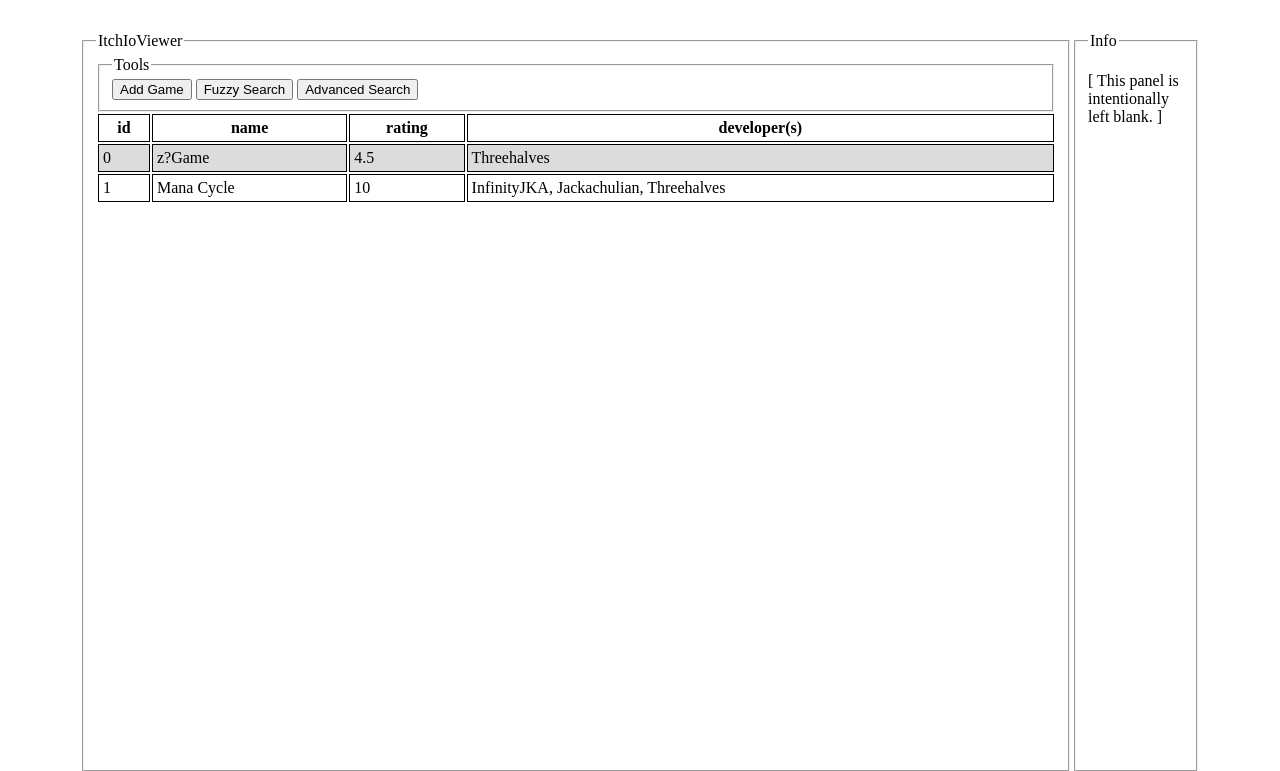
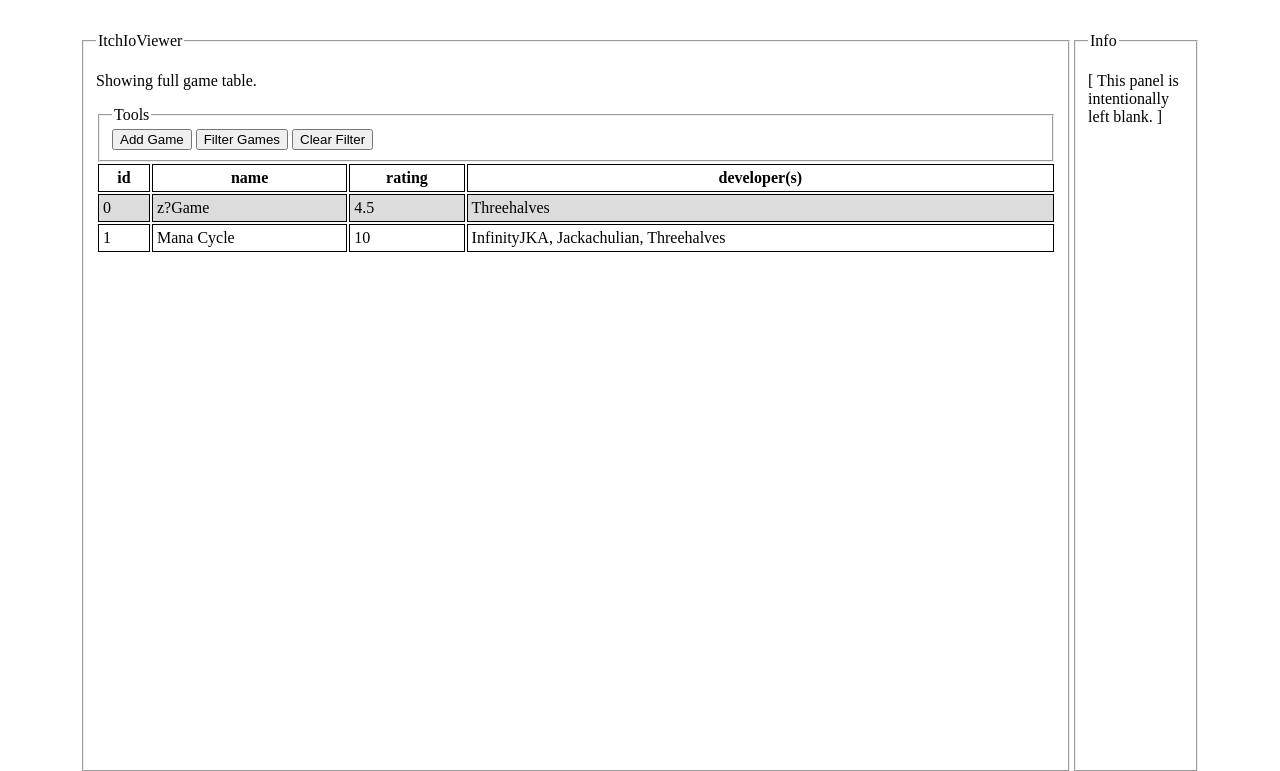
Before and after one commit to three-halves/ItchIoViewer, a Flask app: page / in a window 1280 px wide. Shown: the top 771 px of the page. Run offline with Flask 3, Linux system fonts and the light colour scheme; data comes from the database, SQL or seed files in the repository.

Commit message:
Rename Advanced Search to Filter

```diff
--- a/app.py
+++ b/app.py
@@ -3,7 +3,6 @@ import os
 import json
 from flask import (
     Flask,
-    jsonify,
     render_template,
     request,
     redirect,
--- a/db.py
+++ b/db.py
@@ -80,9 +80,9 @@ def get_filtered_games(form: dict):
         """
         SELECT DISTINCT game.id, game.name, rating, genre, store_links
         FROM game
-        JOIN developed_game
+        LEFT JOIN developed_game
         ON game.id == developed_game.gid
-        JOIN developer
+        LEFT JOIN developer
         ON developed_game.did = developer.id
         LEFT JOIN published_game
         ON game.id == published_game.gid
--- a/static/app.js
+++ b/static/app.js
@@ -19,6 +19,7 @@ const infoPlaceholder = document.getElementById("info-placeholder");
 let sidebarRef = document.getElementById("game-info");
 let sidebarUI = new UI(document.getElementById("game-info").innerHTML);
 let mainRef = document.getElementById("main");
+let statusRef = document.getElementById("status");
 
 let selectedRow = null;
 let selectedRowData = null
@@ -29,7 +30,7 @@ let selectedRowID = null;
 // welcomePopup.open();
 
 // initial render
-render_full();
+renderFull();
 
 // catch form submits and make appropriate fetch call
 function handleSubmit(event) {
@@ -55,7 +56,9 @@ function handleSubmit(event) {
         })
         .then(response => response.json())
         .then(data => {
-            render(data)});
+            render(data)
+            statusRef.innerHTML = "Showing filtered game table."
+        });
     }
     // otherwise, render all games
     else {
@@ -63,7 +66,7 @@ function handleSubmit(event) {
             "method": "POST",
             "body": data,
         })
-        .then(render_full);
+        .then(renderFull);
     }
 
     event.preventDefault();
@@ -149,11 +152,12 @@ async function getAssociatedDataFromTable(table, gid) {
     return dataArr;
 };
 
-function render_full() {
+function renderFull() {
     fetch(ROOT_URL + "api/games")
     .then(response => response.json())
     .then(async (data) => {
-        render(data)
+        await render(data);
+        statusRef.innerHTML = "Showing full game table."
     });
 }
 
@@ -247,8 +251,8 @@ function editGamePopup() {
     refreshFormListeners();
 }
 
-function advancedSearchPopup() {
-    let popup = new Popup("Advanced Search",
+function filterPopup() {
+    let popup = new Popup("Filter Games",
         `<p>Search queries will be matched exactly. Queries left blank will not apply.</p>
         <form class="form" method="get" action="/api/games" data-render>
             <div class="two-column">
@@ -279,10 +283,11 @@ function deleteGame(e) {
     fetch(ROOT_URL + `api/game/delete/${e.target.getAttribute("data-gid")}`)
     .then(() => {
         deselectRow(selectedRow);
-        render_full();
+        renderFull();
     });
 
 }
 
 document.getElementById("add-game").addEventListener("click", addGamePopup);
-document.getElementById("advanced-search").addEventListener("click", advancedSearchPopup);
+document.getElementById("filter").addEventListener("click", filterPopup);
+document.getElementById("clear-filter").addEventListener("click", renderFull);
--- a/templates/index.html
+++ b/templates/index.html
@@ -13,11 +13,12 @@
     <div class="app-container">
         <fieldset class="main" id="main">
             <legend>ItchIoViewer</legend>
+            <p id="status">Showing full game table.</p>
             <fieldset>
                 <legend>Tools</legend>
                     <button id="add-game">Add Game</button>
-                    <button id="fuzzy-search">Fuzzy Search</button>
-                    <button id="advanced-search">Advanced Search</button>
+                    <button id="filter">Filter Games</button>
+                    <button id="clear-filter">Clear Filter</button>
             </fieldset>
 
             <table id="table">
```
